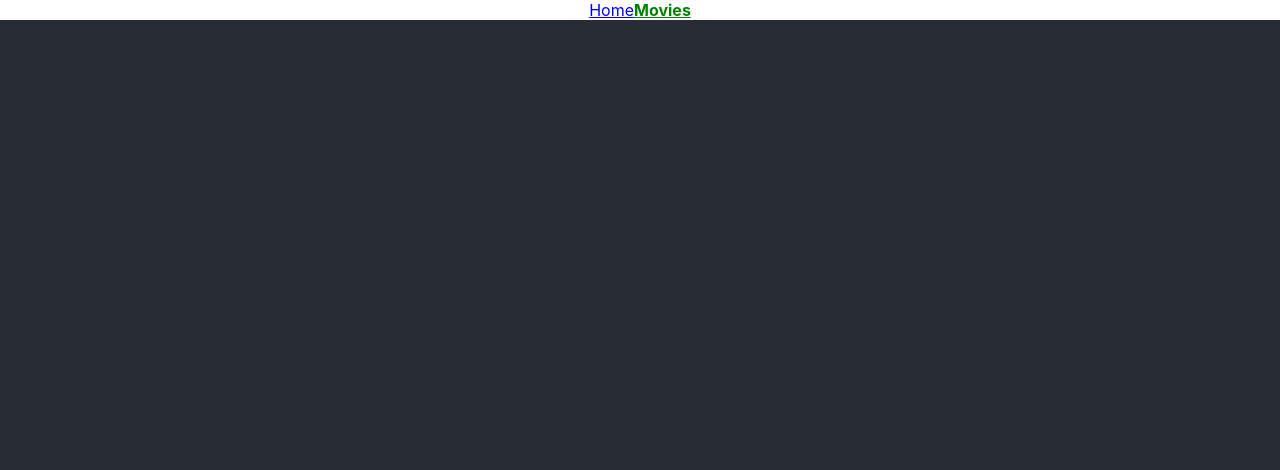
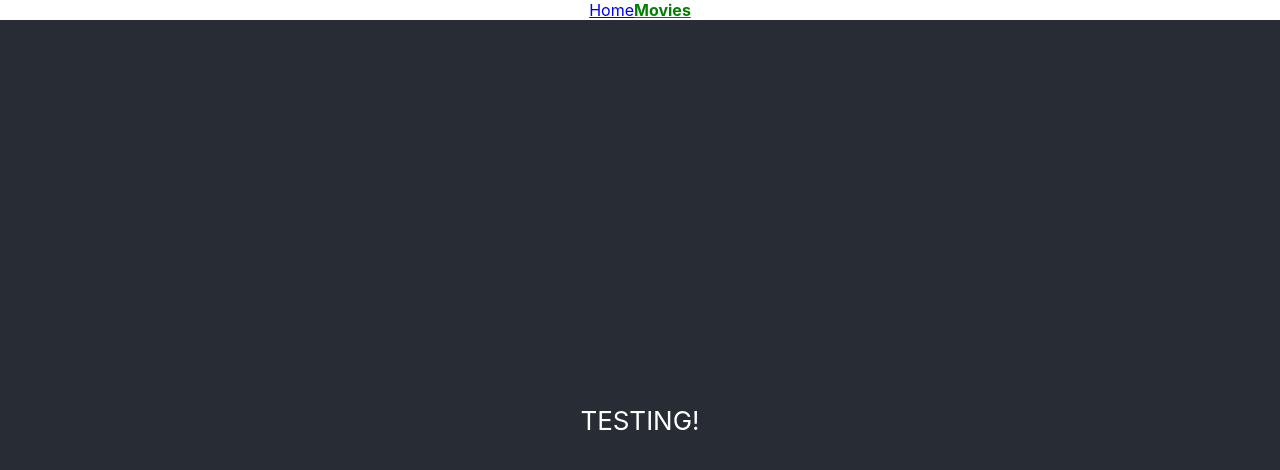
Before and after one commit to Reinoptland/mooviesearch, a React (Create React App) app: page /movies/1 in a window 1280 px wide. Shown: the top 470 px of the page. Built offline with nearby package versions, Linux system fonts and the light colour scheme.

Commit message:
Define route for details page

```diff
--- a/src/App.js
+++ b/src/App.js
@@ -36,6 +36,7 @@ function App() {
         </nav>
         <header className="App-header">
           <Switch>
+            <Route path="/movies/:imdbID">TESTING!</Route>
             <Route exact path="/movies">
               <MovieList />
             </Route>
```
